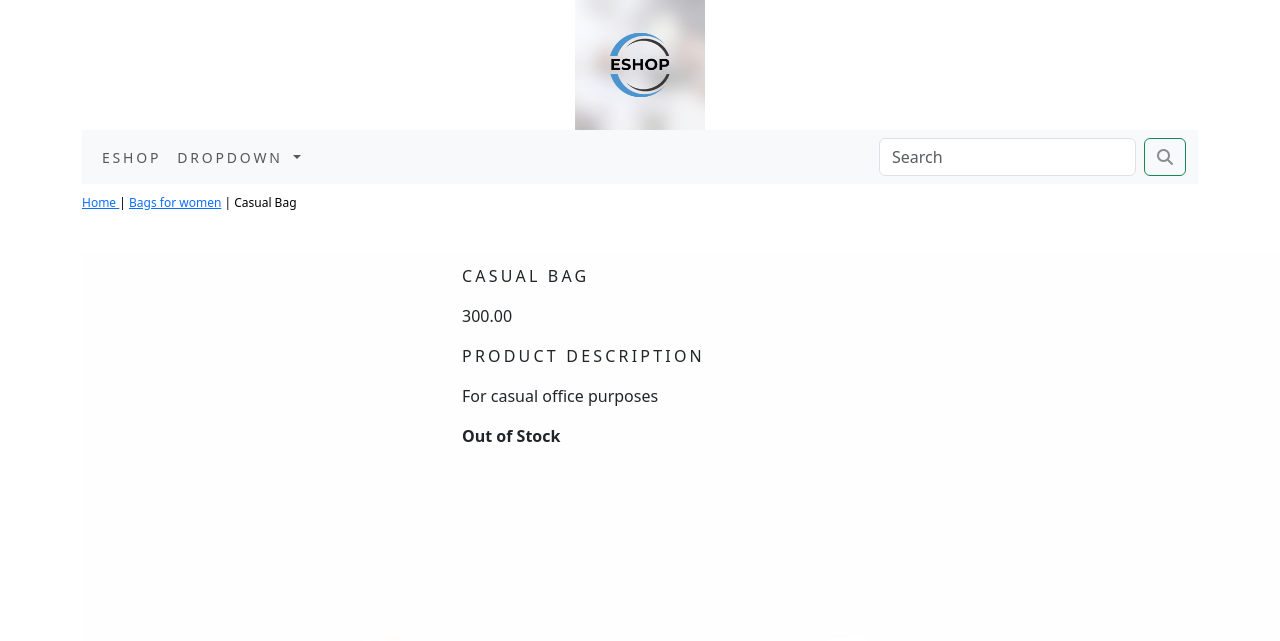
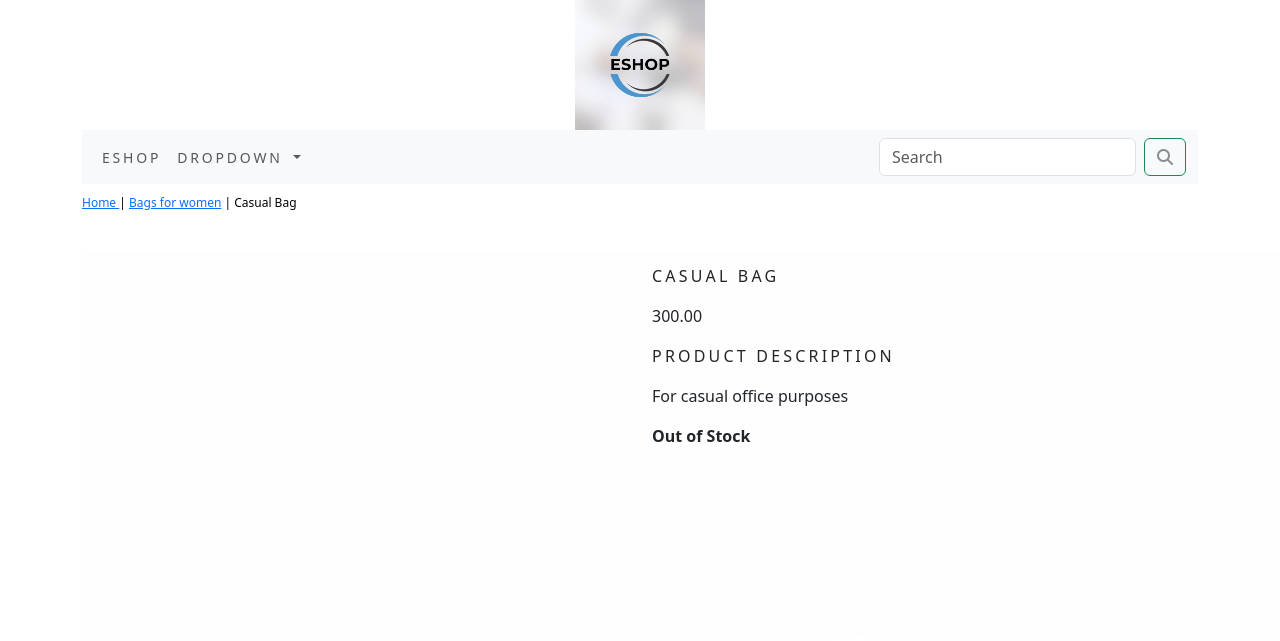
Before and after one commit to Aishwarya756/Shopping, a Django app: a page that uses ecommerceproject/templates/product.html in a window 1280 px wide; the page is wider, and only the part inside the window is pictured. Shown: the top 641 px of that part. Run offline with Django 4.2, Linux system fonts and the light colour scheme; data comes from the database, SQL or seed files in the repository; both versions use the stored data as it was after the commit; some libraries are stand-ins or nearby versions.

Commit message:
git commit -m "updated"

```diff
--- a/ecommerceproject/templates/product.html
+++ b/ecommerceproject/templates/product.html
@@ -19,12 +19,12 @@
 <div class="container">
 <br>
 <div class="row">
-    <div class="col-12 col-sm-12 col-md-6 col-lg-4 text-center">
+    <div class="col-12 col-sm-12 col-md-9 col-lg-6 text-center">
         <div style="min-width:18rem;">
             <img src="{{product.image.url}}" alt="{{product.name}}">
         </div>
     </div>
- <div class="col-12 col-sm-12 col-md-6 col-lg-4">
+ <div class="col-12 col-sm-12 col-md-9 col-lg-6">
       <div>
            <h1 class="my_prod_title">{{product.name}}</h1>
            <p>{{product.price}}</p>
```
Also changed, not shown: ecommerceproject/db.sqlite3.
